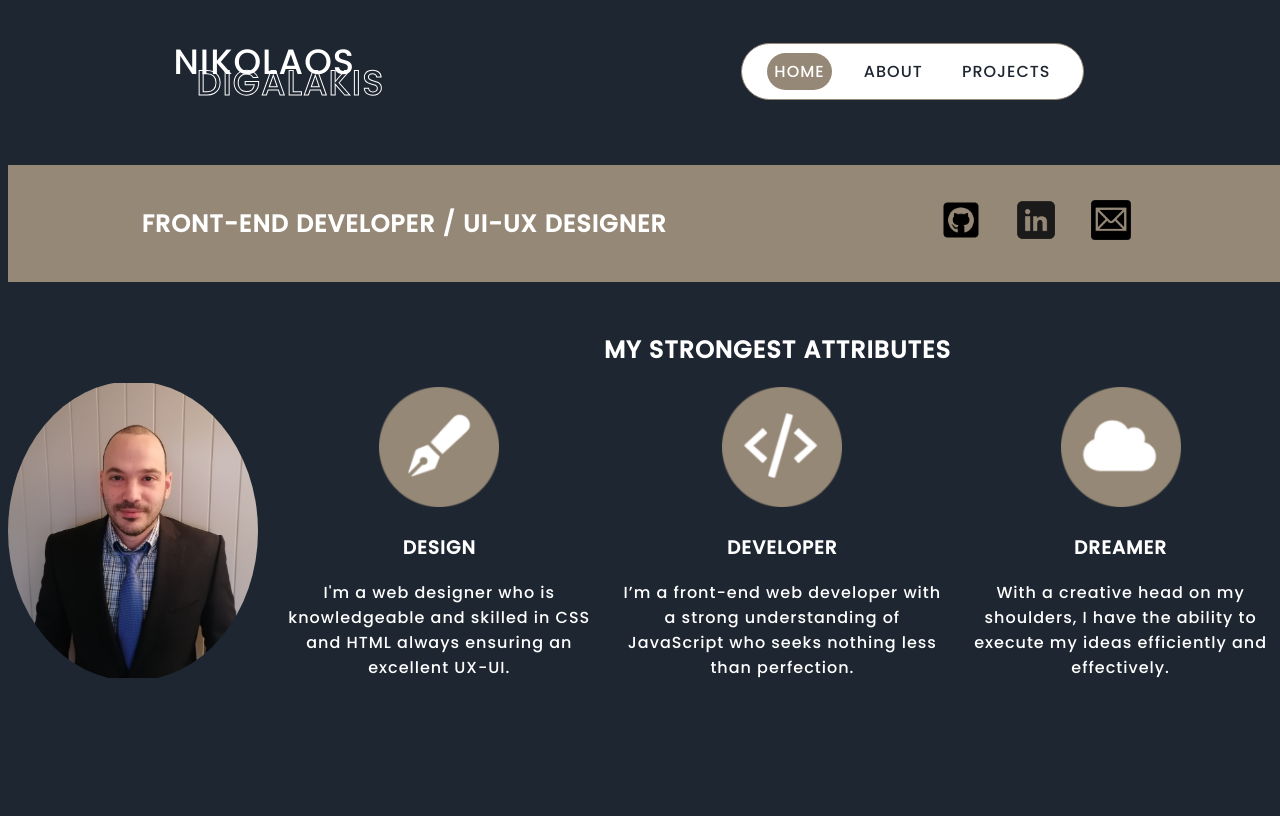
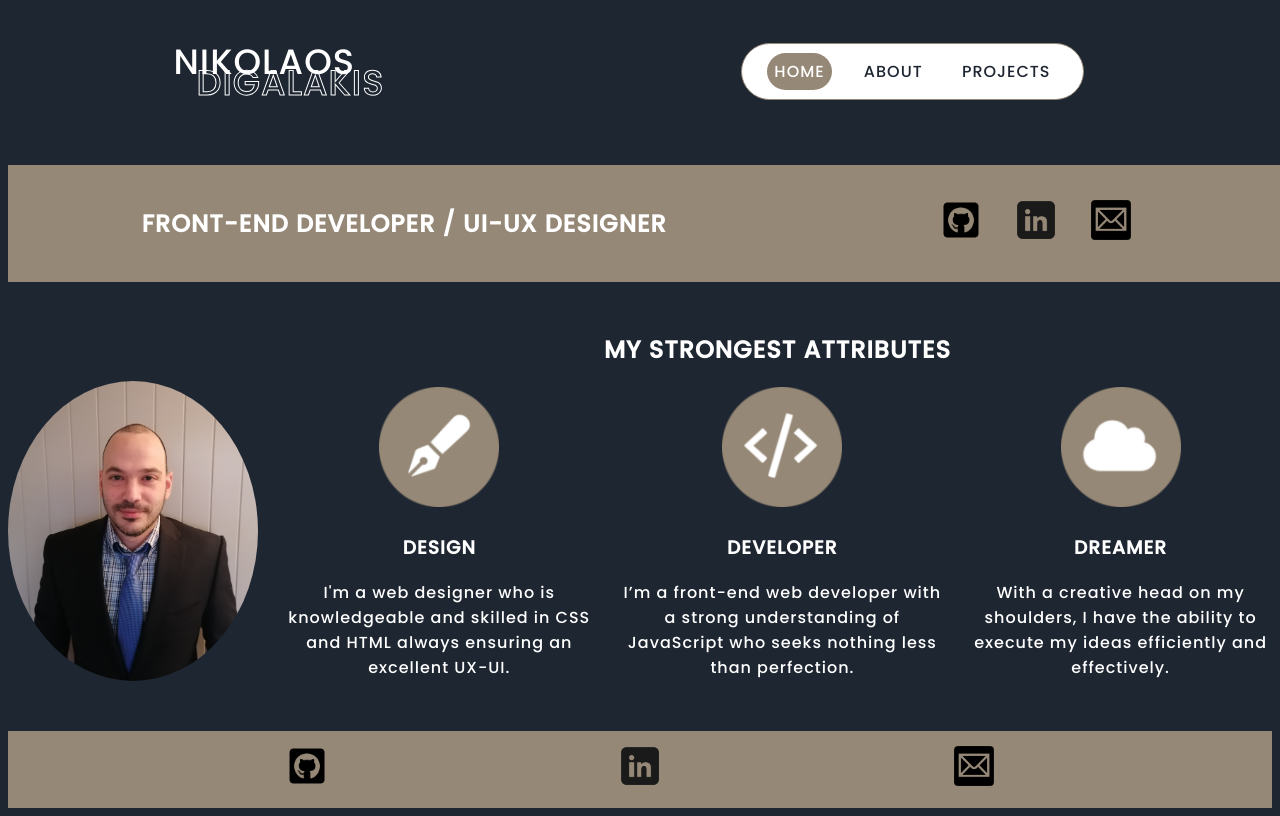
Before and after one commit to NikosDig/Porfolio, a plain HTML site: page index.html in a window 1280 px wide. Drawn offline with Linux system fonts and the light colour scheme.

Commit message:
fixed the main image on index

```diff
--- a/index.html
+++ b/index.html
@@ -107,6 +107,30 @@
         </div>
       </section>
     </main>
-    <footer></footer>
+    <footer>
+      <div class="media-icons">
+        <a href="https://github.com/NikosDig" title="to my git hub profile">
+          <img
+            class="github"
+            src="assets/8666148_github_square_icon.png"
+            alt="github profile"
+        /></a>
+        <a
+          href="https://www.linkedin.com/in/nikos-digalakis-588558209/"
+          title="to my linkdin profile"
+        >
+          <img
+            class="linkdin"
+            src="assets/2986200_linkdin_logo_media_social_icon.png"
+            alt="linkd in profile"
+        /></a>
+        <a href="mailto:nikos_23_chania@hotmail.com" title="e-mail me">
+          <img
+            class="mail"
+            src="assets/134147_mail_email_icon.png"
+            alt=" email me"
+        /></a>
+      </div>
+    </footer>
   </body>
 </html>
--- a/styles/index.css
+++ b/styles/index.css
@@ -11,7 +11,7 @@
     height: 300px;
     border-radius: 50%;
     margin-top: 60px;
-    object-fit: contain;
+    object-fit: cover;
 }
 
 .attributes-container {
```
